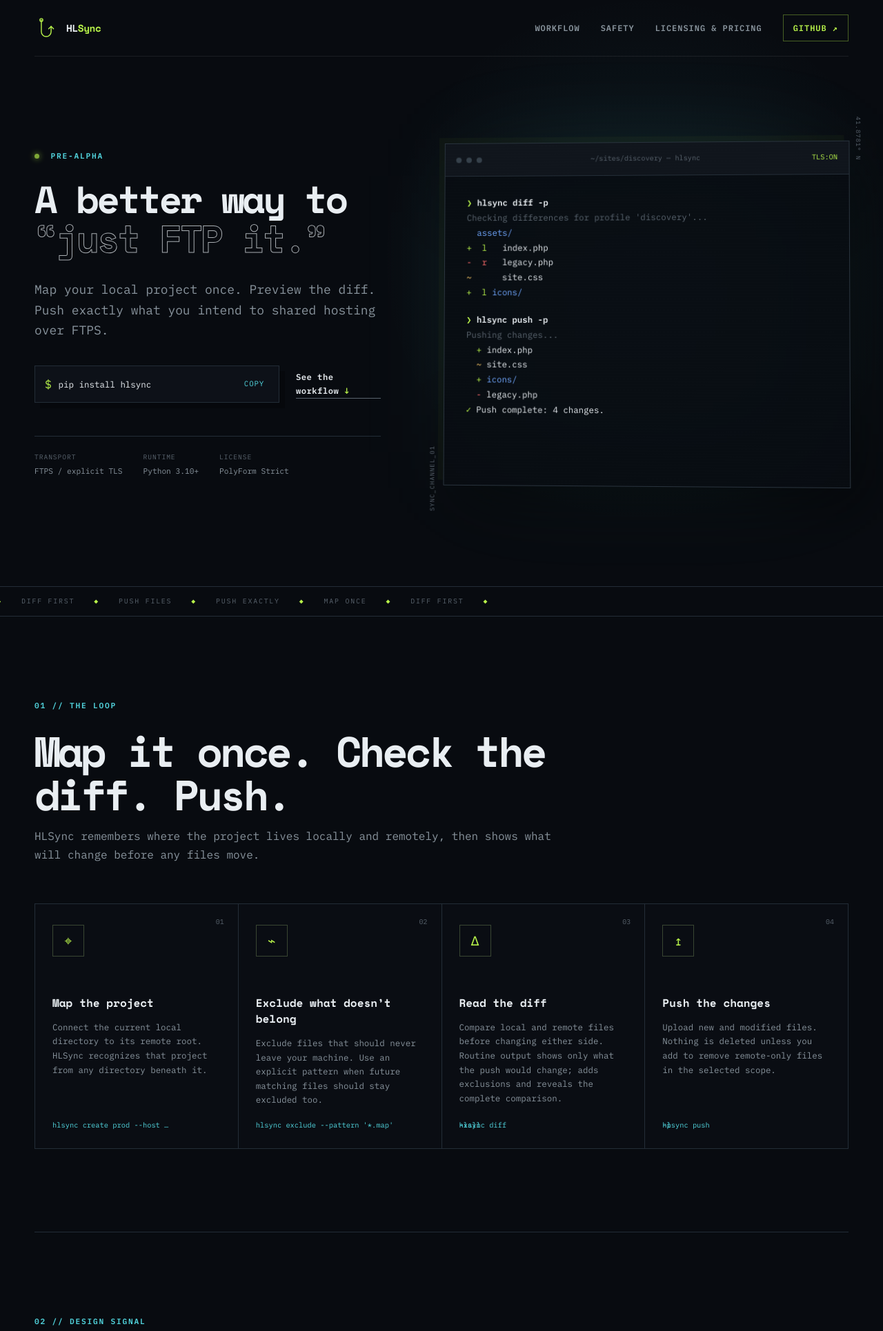
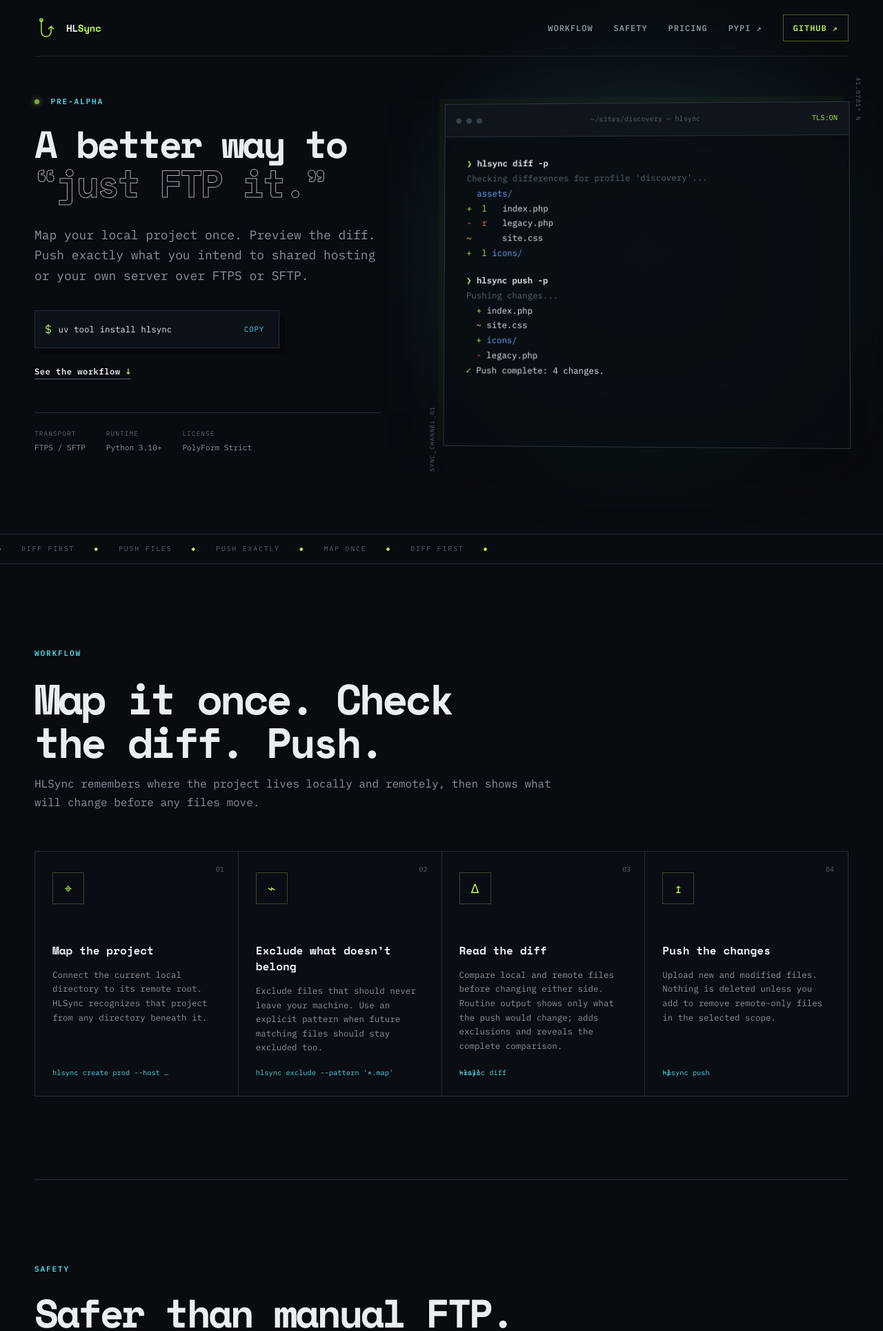
Before and after one commit to ediril/hlsync, a PHP site: page / in a window 1280 px wide. Shown: the top 1930 px of the page at 69% size. Run offline with PHP 8.4, Linux system fonts and the light colour scheme.

Commit message:
update the website

```diff
--- a/website/assets/site.css
+++ b/website/assets/site.css
@@ -134,9 +134,8 @@ code { font-family: var(--mono); }
     gap: clamp(52px, 7vw, 104px);
     align-items: center;
     width: var(--page);
-    min-height: 850px;
     margin: 0 auto;
-    padding: 150px 0 90px;
+    padding: 112px 0 90px;
 }
 .hero > * { min-width: 0; }
 .eyebrow {
@@ -164,6 +163,7 @@ code { font-family: var(--mono); }
     font-weight: 700;
     letter-spacing: -.065em;
     line-height: 1.03;
+    text-wrap: balance;
 }
 .hero h1 { font-size: clamp(3.3rem, 4.3vw, 3.8rem); }
 .hero h1 span {
@@ -176,7 +176,7 @@ code { font-family: var(--mono); }
     color: var(--muted);
     font-size: clamp(1rem, 1.4vw, 1.16rem);
 }
-.hero-actions { display: flex; gap: 24px; align-items: center; margin-top: 36px; }
+.hero-actions { display: flex; flex-wrap: wrap; gap: 24px; align-items: center; margin-top: 36px; }
 .install-command {
     display: flex;
     align-items: center;
@@ -205,6 +205,7 @@ code { font-family: var(--mono); }
     font-weight: 600;
     letter-spacing: .04em;
     border-bottom: 1px solid var(--dim);
+    white-space: nowrap;
 }
 .text-link span { color: var(--acid); }
 .hero-meta {
--- a/website/index.php
+++ b/website/index.php
@@ -4,7 +4,7 @@ declare(strict_types=1);
 $repository = 'https://github.com/ediril/hlsync';
 $year = (int) date('Y');
 $title = 'HLSync — a better way to "just FTP it"';
-$description = 'Map your local project once. Preview the diff. Push exactly what you intend to shared hosting over FTPS.';
+$description = 'Map your local project once. Preview the diff. Push exactly what you intend to shared hosting or your own server over FTPS or SFTP.';
 $requestHost = (string) ($_SERVER['HTTP_HOST'] ?? '');
 $validHost = preg_match('/\A[a-z0-9.-]+(?::[0-9]+)?\z/i', $requestHost) === 1;
 $forwardedProtocol = strtolower((string) ($_SERVER['HTTP_X_FORWARDED_PROTO'] ?? ''));
@@ -135,7 +135,8 @@ function h(string $value): string
         <nav class="site-nav" id="site-nav" aria-label="Primary navigation" data-nav>
             <a href="#workflow">Workflow</a>
             <a href="#principles">Safety</a>
-            <a href="#pricing">Licensing &amp; pricing</a>
+            <a href="#pricing">Pricing</a>
+            <a href="https://pypi.org/project/hlsync/">PyPI <span aria-hidden="true">↗</span></a>
             <a class="nav-cta" href="<?= h($repository) ?>">GitHub <span aria-hidden="true">↗</span></a>
         </nav>
     </header>
@@ -147,14 +148,14 @@ function h(string $value): string
                 <h1>A better way to<br><span>“just FTP it.”</span></h1>
                 <p class="hero-lede">
                     Map your local project once. Preview the diff. Push exactly what
-                    you intend to shared hosting over FTPS.
+                    you intend to shared hosting or your own server over FTPS or SFTP.
                 </p>
 
                 <div class="hero-actions">
                     <div class="install-command" aria-label="Installation command">
                         <span aria-hidden="true">$</span>
-                        <code>pip install hlsync</code>
-                        <button type="button" data-copy="pip install hlsync">
+                        <code>uv tool install hlsync</code>
+                        <button type="button" data-copy="uv tool install hlsync">
                             <span data-copy-label>copy</span>
                         </button>
                     </div>
@@ -162,7 +163,7 @@ function h(string $value): string
                 </div>
 
                 <div class="hero-meta" aria-label="Project metadata">
-                    <div><span class="meta-label">transport</span><span class="meta-value">FTPS / explicit TLS</span></div>
+                    <div><span class="meta-label">transport</span><span class="meta-value">FTPS / SFTP</span></div>
                     <div><span class="meta-label">runtime</span><span class="meta-value">Python 3.10+</span></div>
                     <div><span class="meta-label">license</span><span class="meta-value">PolyForm Strict</span></div>
                 </div>
@@ -209,7 +210,7 @@ function h(string $value): string
 
         <section class="section workflow" id="workflow">
             <div class="section-heading">
-                <p class="eyebrow">01 // THE LOOP</p>
+                <p class="eyebrow">Workflow</p>
                 <h2>Map it once. Check the diff. Push.</h2>
                 <p>HLSync remembers where the project lives locally and remotely, then shows what will change before any files move.</p>
             </div>
@@ -247,12 +248,10 @@ function h(string $value): string
         </section>
 
         <section class="section principles" id="principles">
-            <div class="section-heading split-heading">
-                <div>
-                    <p class="eyebrow">02 // DESIGN SIGNAL</p>
-                    <h2>Safer than manual FTP.<br>Lighter than a deployment stack.</h2>
-                </div>
-                <p>HLSync keeps the familiar FTPS server you already have, while adding the project context, change preview, and deletion safeguards manual uploads are missing.</p>
+            <div class="section-heading wide-heading">
+                <p class="eyebrow">Safety</p>
+                <h2>Safer than manual FTP.<br>Lighter than a deployment stack.</h2>
+                <p>HLSync works with the FTPS or SFTP server you already have, while adding the project context, change preview, and deletion safeguards manual uploads are missing.</p>
             </div>
 
             <div class="principle-grid">
@@ -281,16 +280,16 @@ function h(string $value): string
                 </article>
                 <article class="principle principle-accent">
                     <span class="principle-index">D</span>
-                    <h3>Verified FTPS connections</h3>
-                    <p>HLSync verifies certificates, protects the data channel, and uses structured server listings over explicit TLS.</p>
+                    <h3>Verified, encrypted connections</h3>
+                    <p>HLSync checks FTPS certificates and SSH host keys before it logs in, and encrypts every listing and file transfer.</p>
                     <svg viewBox="0 0 160 80" aria-hidden="true"><path d="M4 60h34l15-36 28 46 19-30 14 20h42" /></svg>
                 </article>
             </div>
         </section>
 
         <section class="section pricing" id="pricing" aria-labelledby="pricing-title">
-            <div class="section-heading">
-                <p class="eyebrow">03 // LICENSING &amp; PRICING</p>
+            <div class="section-heading wide-heading">
+                <p class="eyebrow">Pricing</p>
                 <h2 id="pricing-title">Use under PolyForm Strict.<br>Commercial licensing available.</h2>
                 <p>PolyForm Strict 1.0.0 defines the uses available at no charge. Commercial use outside those permissions requires a separate paid agreement.</p>
             </div>
@@ -328,9 +327,7 @@ function h(string $value): string
     </main>
 
     <footer class="site-footer">
-        <a class="brand footer-brand" href="#top">HL<span>Sync</span></a>
-        <p>Built for the narrow gap between “just FTP it” and deployment infrastructure.</p>
-        <p>© <?= h((string) $year) ?> HLSync contributors // <a href="#pricing">Licensing &amp; pricing</a> // <a href="https://pypi.org/project/hlsync/">Latest release on PyPI ↗</a></p>
+        <p>© <?= h((string) $year) ?> HLSync contributors</p>
     </footer>
 </body>
 </html>
--- a/website/llms.txt
+++ b/website/llms.txt
@@ -1,6 +1,6 @@
 # HLSync
 
-> HLSync is a command-line workflow for deploying local projects to shared hosting over explicit FTP over TLS (FTPS): map once, preview the diff, then push the intended files.
+> HLSync is a command-line workflow for deploying local projects to shared hosting or your own server over explicit FTP over TLS (FTPS) or SFTP: map once, preview the diff, then push the intended files.
 
 HLSync is for developers who want a safer, repeatable alternative to manual FTP without adopting a full deployment stack. The local project is authoritative; the remote server is a deployment target. Push retains remote-only paths by default; `-p` / `--prune` opts into deleting selected remote-only paths after uploads succeed.
 
@@ -11,7 +11,8 @@ HLSync is source-available under PolyForm Strict 1.0.0. Use is free of charge fo
 ## Documentation
 
 - [README](https://github.com/ediril/hlsync/blob/main/README.md): Installation, quick start, and a command overview.
-- [Profiles and mapping](https://github.com/ediril/hlsync/blob/main/docs/profiles.md): Profiles, credentials, and local and remote roots.
+- [Profiles and mapping](https://github.com/ediril/hlsync/blob/main/docs/profiles.md): Profiles, credentials, and local and remote roots, including SFTP login.
+- [Setting up a server for SFTP](https://github.com/ediril/hlsync/blob/main/docs/sftp-server.md): A deploy account, key login, and host-key verification on OpenSSH.
 - [Synchronization rules](https://github.com/ediril/hlsync/blob/main/docs/rules.md): Git ignores, common and profile rules, wildcards, and remote protection.
 - [Paths, traversal, and listing](https://github.com/ediril/hlsync/blob/main/docs/paths-and-listing.md): Path selection, recursion depth, and listing.
 - [Diff](https://github.com/ediril/hlsync/blob/main/docs/diff.md): Status markers and pruning previews.
```
Also changed, not shown: other parts of website/assets/site.css (+10 -16 lines), TODO.md (+1 -1 lines), docs/profiles.md (+2 -0 lines), docs/sftp-server.md (added, +103 -0 lines), README.md.
